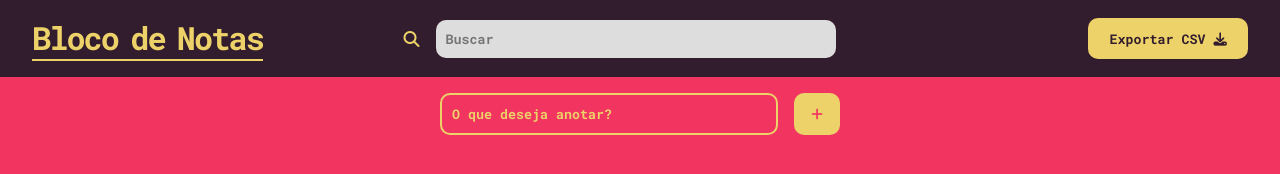
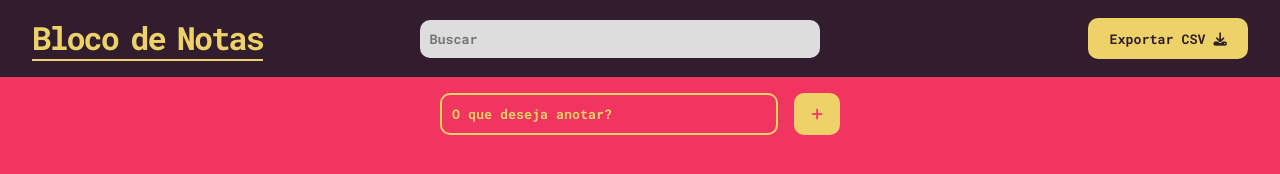
Before and after one commit to GabrielBitten/Bloco-de-notas, a plain HTML site: page index.html in a window 1280 px wide. Drawn offline with Linux system fonts and the light colour scheme.

Commit message:
Update index.html

```diff
--- a/index.html
+++ b/index.html
@@ -15,7 +15,7 @@
    <header>
     <h1>Bloco de Notas</h1>
     <div id="search-container">
-        <i id="search" class="fa-solid fa-magnifying-glass"></i>
+
         <input type="text" id="search-input" placeholder="Buscar">
     </div>
     <button id="export-notes">
```
